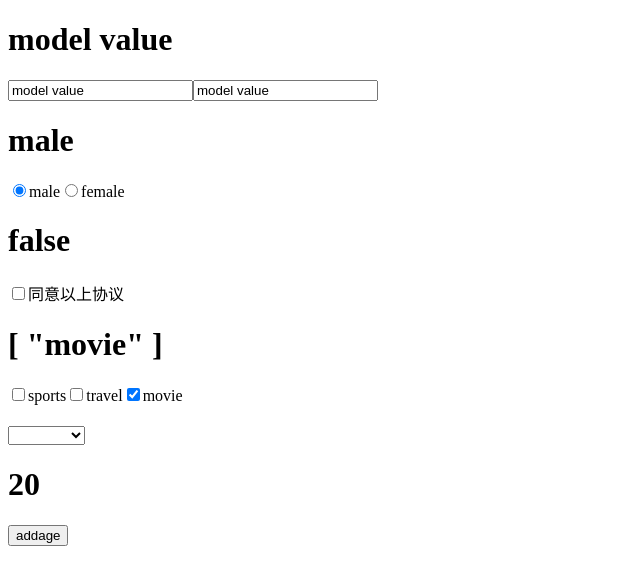
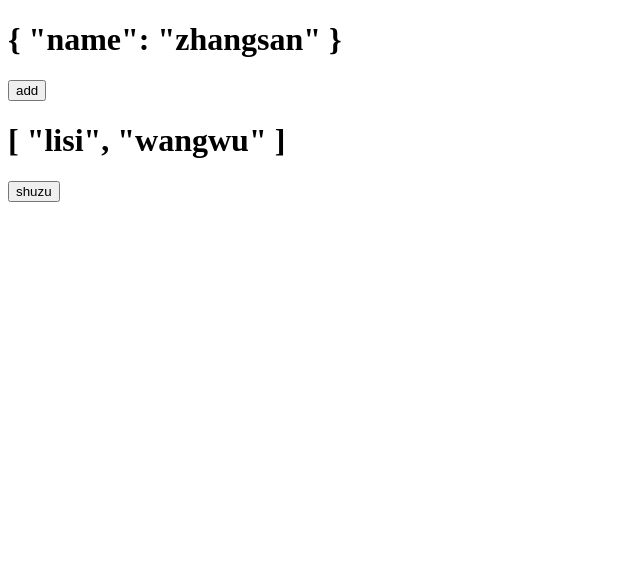
Before and after one commit to mujiabinbin/practise, a Vue app in the folder vue3/: page / in a window 1280 px wide. Shown: the top 584 px of the page, without its empty margins (0-640 px from the left). Built offline with nearby package versions, Linux system fonts and the light colour scheme.

Commit message:
vue 数据检测

```diff
--- a/vue3/src/App.vue
+++ b/vue3/src/App.vue
@@ -13,8 +13,9 @@
 		<!-- <Event></Event> -->
 		<!-- <Computed></Computed> -->
 		<!-- <Todolist></Todolist> -->
-		<Model></Model>
-		<Watch></Watch>
+		<!-- <Model></Model>
+		<Watch></Watch> -->
+		<Datachange></Datachange>
 	</div>
 </template>
 
@@ -33,6 +34,7 @@
 	import Todolist from './components/basicGra/Todolist.vue';
 	import Model from './components/basicGra/Model.vue';
 	import Watch from './components/watch/Watch.vue';
+	import Datachange from './components/basicGra/Datachange.vue';
 	//2 配置注册子组件
 	export default {
 		components: {
@@ -48,7 +50,8 @@
 			Computed,
 			Watch,
 			Todolist,
-			Model
+			Model,
+			Datachange
 		}
 	}
 </script>
--- /dev/null
+++ b/vue3/src/components/basicGra/Datachange.vue
@@ -0,0 +1,42 @@
+<template>
+  <div>
+    <h1>{{ students }}</h1>
+    <button @click="add">add</button>
+    <h1>{{person}}</h1>
+    <button @click="shuzu">shuzu</button>
+  </div>
+</template>
+
+<script>
+export default {
+  data() {
+    return {
+      students: {
+        name: `zhangsan`,
+      },
+      person:[`lisi`,`wangwu`]
+    };
+  },
+  methods: {
+    add() {
+      /* this.students={
+            ...this.students,
+            age:20
+        }; */
+      /*  this.$set(this.students,`age`,20); */
+      /*  Object.assign({},this.students,{age:20}) */
+      delete this.students.name;
+      console.log(this.students);
+    },
+    shuzu(){
+        this.person[0]=`zhao`;
+        this.$set(this.person,0,`zhao`)
+        this.person.length=0;//清空数组
+        this.person.splice(0);
+    }
+  },
+};
+</script>
+
+<style>
+</style>
```
Also changed, not shown: 1 other file (tests, documents, lock files or other folders).
